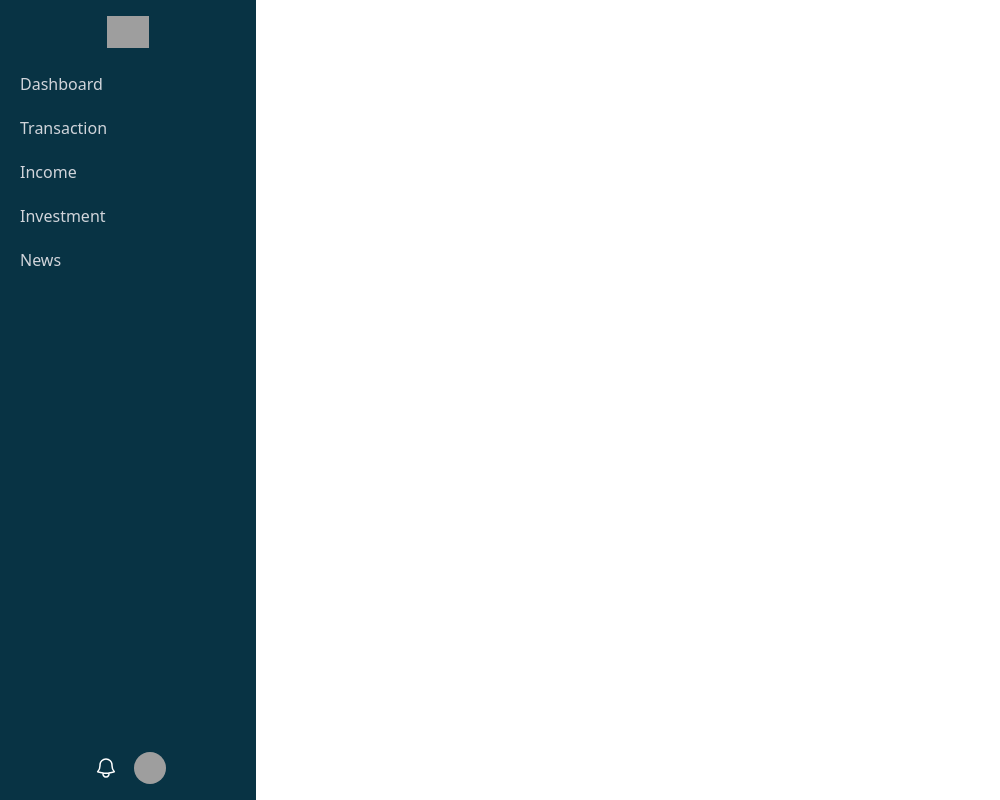
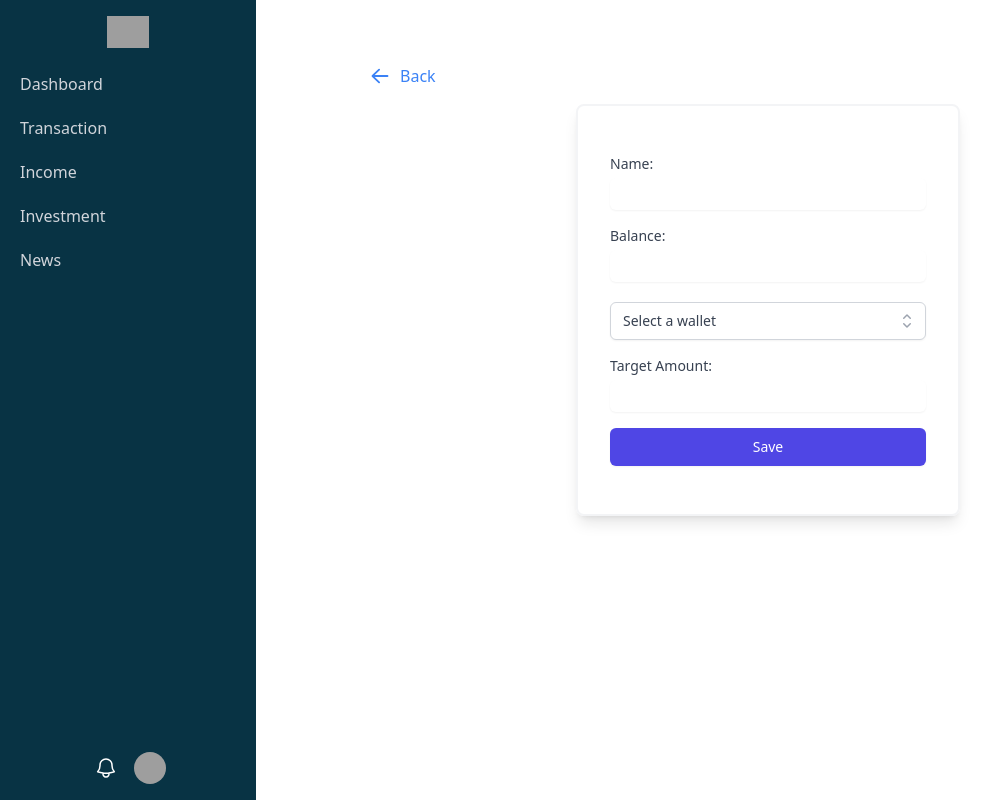
Before and after one commit to jackleZac/myFinanceApp, a React (Vite) app: page /add-wallet in a window 1280 px wide. Shown: the whole page, without its empty margins (0-1000 px from the left). Built offline with nearby package versions, Linux system fonts and the light colour scheme; grey boxes are pictures that could not be loaded.

Commit message:
create AddWallet

```diff
--- a/src/App.jsx
+++ b/src/App.jsx
@@ -8,6 +8,7 @@ import EditTransaction from './pages/EditTransaction';
 import  Income from './pages/Income'
 import AddIncome from './pages/AddIncome'
 import EditIncome from './pages/EditIncome'
+import AddWallet from './pages/AddWallet';
 import  Investment from './pages/Investment'
 import News from './pages/News'
 import { Routes, Route } from 'react-router-dom';
@@ -25,6 +26,7 @@ function App() {
           <Route path="/transaction" element={<Transaction />} />
           <Route path="/add-transaction" element={<AddTransaction />} />
           <Route path="/edit-transaction" element={<EditTransaction />} />
+          <Route path='add-wallet' element={<AddWallet />} />
           <Route path="/investment" element={<Investment />} />
           <Route path="/news" element={<News />} />
         </Routes>
--- /dev/null
+++ b/src/pages/AddWallet.jsx
@@ -0,0 +1,157 @@
+import React, { useState } from 'react';
+import { useNavigate } from 'react-router-dom';
+import axios from 'axios';
+import { Listbox, ListboxButton, ListboxOptions, ListboxOption } from '@headlessui/react';
+import { ArrowLeftIcon ,CheckIcon, ChevronUpDownIcon } from '@heroicons/react/20/solid';
+
+const types =[
+    {
+        'id': 1,
+        'type': 'Current'
+    },
+    {
+        'id': 2,
+        'type': 'Savings'
+    },
+    {
+        'id': 3,
+        'type': 'Investment'
+    }
+];
+
+export default function AddWallet() {
+  const [selectedType, setSelectedType] = useState(null);
+  const [newWalletDetails, setNewWalletDetails] = useState({
+    name: '',
+    balance: '',
+    type: null,
+    target: '',
+  });
+  const [isSaving, setIsSaving] = useState(false);
+  const navigate = useNavigate();
+
+  const handleSave = async () => {
+    const now = new Date().toISOString();
+    const newDetails = {
+      ...newWalletDetails,
+      balance: Number(newWalletDetails.balance),
+      target: Number(newWalletDetails.target),
+      created_at: now,
+      updated_at: now,
+    };
+    setIsSaving(true);
+
+    try {
+      await axios.post('http://localhost:5000/wallet', newDetails);
+      console.log('Wallet saved:', newDetails);
+      navigate('/wallets'); // Navigate to the wallets list or appropriate page after saving
+    } catch (error) {
+      console.error('Error saving wallet:', error);
+    } finally {
+      setIsSaving(false);
+    }
+  };
+
+  // Handle exits page button
+  const handleExitClick = () => {
+    navigate('/wallets');
+  };
+
+  return (
+    <div className='grid grid-cols-1'>
+      <button
+          onClick={handleExitClick}
+          className='w-24 py-4 px-2 ml-24 mt-12 flex flex-rows text-blue-500'
+        >
+          <ArrowLeftIcon className='size-6 mx-2'/><p className='block font-medium text-md hover:underline'>Back</p>
+      </button>
+      <form
+        onSubmit={(e) => {
+          e.preventDefault();
+          handleSave();
+        }}
+        className='w-96 mx-auto px-8 py-12 grid grid-cols-1 gap-4 border-2 border-gray-100 rounded-lg shadow-lg'
+      >
+        <label className='block text-sm font-medium text-gray-700'>
+          Name:
+          <input
+            type='text'
+            value={newWalletDetails.name}
+            onChange={(e) => setNewWalletDetails({ ...newWalletDetails, name: e.target.value })}
+            className='mt-1 px-2 block w-full h-8 rounded-md border-gray-300 shadow-sm focus:border-indigo-500 focus:ring-indigo-500 sm:text-sm'
+            required
+          />
+        </label>
+
+        <label className='block text-sm font-medium text-gray-700'>
+          Balance:
+          <input
+            type='number'
+            value={newWalletDetails.balance}
+            onChange={(e) => setNewWalletDetails({ ...newWalletDetails, balance: e.target.value })}
+            className='mt-1 px-2 block w-full h-8 rounded-md border-gray-300 shadow-sm focus:border-indigo-500 focus:ring-indigo-500 sm:text-sm'
+            required
+          />
+        </label>
+
+        <label className='block text-sm font-medium text-gray-700'>
+        <Listbox value={selectedType} onChange={setSelectedType}>
+            <div className='relative mt-1'>
+              <ListboxButton className='relative w-full cursor-default rounded-md border border-gray-300 bg-white py-2 pl-3 pr-10 text-left shadow-sm focus:outline-none focus:ring-1 focus:ring-indigo-500 focus:border-indigo-500 sm:text-sm'>
+                <span className='block truncate'>{selectedType?.type || 'Select a wallet'}</span>
+                <span className='pointer-events-none absolute inset-y-0 right-0 flex items-center pr-2'>
+                  <ChevronUpDownIcon className='h-5 w-5 text-gray-400' aria-hidden='true' />
+                </span>
+              </ListboxButton>
+              <ListboxOptions className='absolute z-10 mt-1 max-h-60 w-full overflow-auto rounded-md bg-white py-1 text-base shadow-lg ring-1 ring-black ring-opacity-5 focus:outline-none sm:text-sm'>
+                {types.map((type) => (
+                  <ListboxOption
+                    key={type.id}
+                    value={type.type}
+                    className={({ active }) =>
+                      `relative cursor-default select-none py-2 pl-10 pr-4 ${
+                        active ? 'text-white bg-indigo-600' : 'text-gray-900'
+                      }`
+                    }
+                  >
+                    {({ selected }) => (
+                      <>
+                        <span className={`block truncate ${selected ? 'font-medium' : 'font-normal'}`}>
+                          {type.type}
+                        </span>
+                        {selected ? (
+                          <span className='absolute inset-y-0 left-0 flex items-center pl-3 text-indigo-600'>
+                            <CheckIcon className='h-5 w-5' aria-hidden='true' />
+                          </span>
+                        ) : null}
+                      </>
+                    )}
+                  </ListboxOption>
+                ))}
+              </ListboxOptions>
+            </div>
+          </Listbox>
+        </label>
+
+        <label className='block text-sm font-medium text-gray-700'>
+          Target Amount:
+          <input
+            type='number'
+            value={newWalletDetails.target}
+            onChange={(e) => setNewWalletDetails({ ...newWalletDetails, target: e.target.value })}
+            className='mt-1 px-2 block w-full h-8 rounded-md border-gray-300 shadow-sm focus:border-indigo-500 focus:ring-indigo-500 sm:text-sm'
+            required
+          />
+        </label>
+
+        <button
+          type='submit'
+          className='inline-flex justify-center rounded-md border border-transparent bg-indigo-600 py-2 px-4 text-sm font-medium text-white shadow-sm hover:bg-indigo-700 focus:outline-none focus:ring-2 focus:ring-indigo-500 focus:ring-offset-2'
+          disabled={isSaving}
+        >
+          {isSaving ? 'Saving...' : 'Save'}
+        </button>
+      </form>
+    </div>
+  );
+}
```
